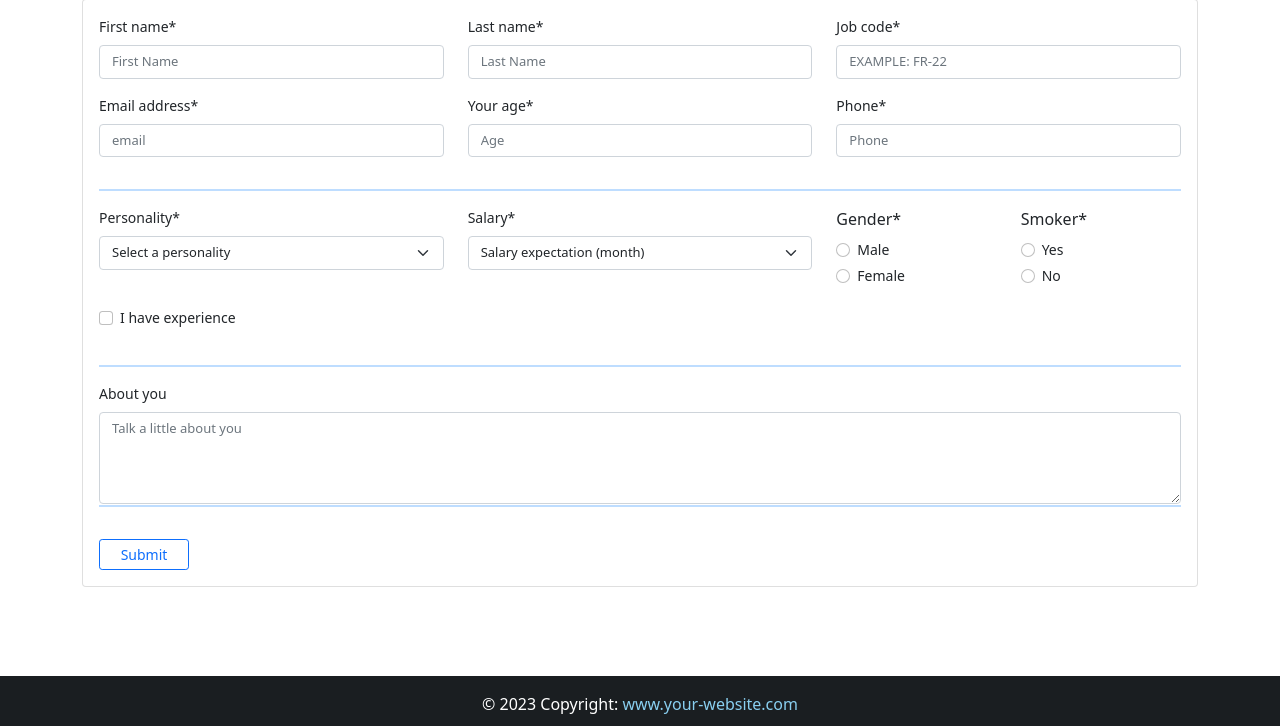
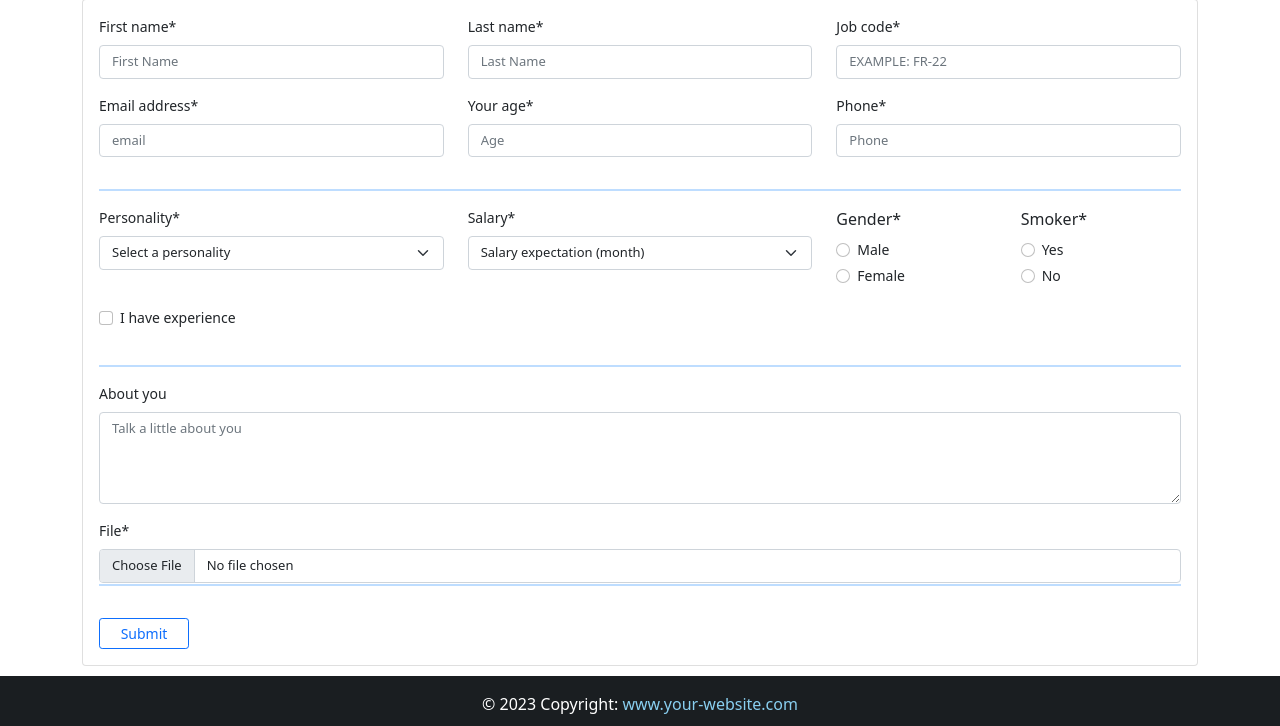
Before and after one commit to kumailalidev/django-full-stack-app-hr-pro, a Django app: page / in a window 1280 px wide. Shown: the part 182-908 px from the top of the page. Run offline with Django 4.2, Linux system fonts and the light colour scheme; some libraries are stand-ins or nearby versions.

Commit message:
Added file field inside Candidate model, updated home.html to add file field and updated styling of file field using widget inside forms.py

```diff
--- a/App/forms.py
+++ b/App/forms.py
@@ -140,6 +140,16 @@ class CandidateForm(forms.ModelForm):
         ),
     )
 
+    # File
+    file = forms.FileField(
+        required=True,
+        widget=forms.ClearableFileInput(
+            attrs={
+                "style": "font-size: 13px;",
+            }
+        ),
+    )
+
     # Method # 01 (Gender) (Outside the Meta class)
     # GENDER = [
     #     ("M", "Male"),
--- a/App/models.py
+++ b/App/models.py
@@ -34,6 +34,7 @@ class Candidate(models.Model):
     smoker = models.CharField(max_length=10, choices=SMOKER, default="")
     email = models.EmailField(max_length=50)
     message = models.TextField()
+    file = models.FileField()
     created_at = models.DateTimeField(auto_now_add=True)
     situation = models.CharField(
         max_length=50, null=True, choices=SITUATION, default="Pending"
--- a/App/templates/home.html
+++ b/App/templates/home.html
@@ -29,6 +29,7 @@
         {{ form.experience|as_crispy_field }}
         <hr style="border: 1px solid #007bff;">
         {{ form.message|as_crispy_field }}
+        {{ form.file|as_crispy_field }}
         <hr style="border: 1px solid #007bff; margin-top: -15px;">
         <button type="submit" class="btn btn-outline-primary btn-sm mt-3" style="width: 90px;">Submit</button>
     </form>
```
Also changed, not shown: App/migrations/0008_candidate_file.py (added), db.sqlite3.
